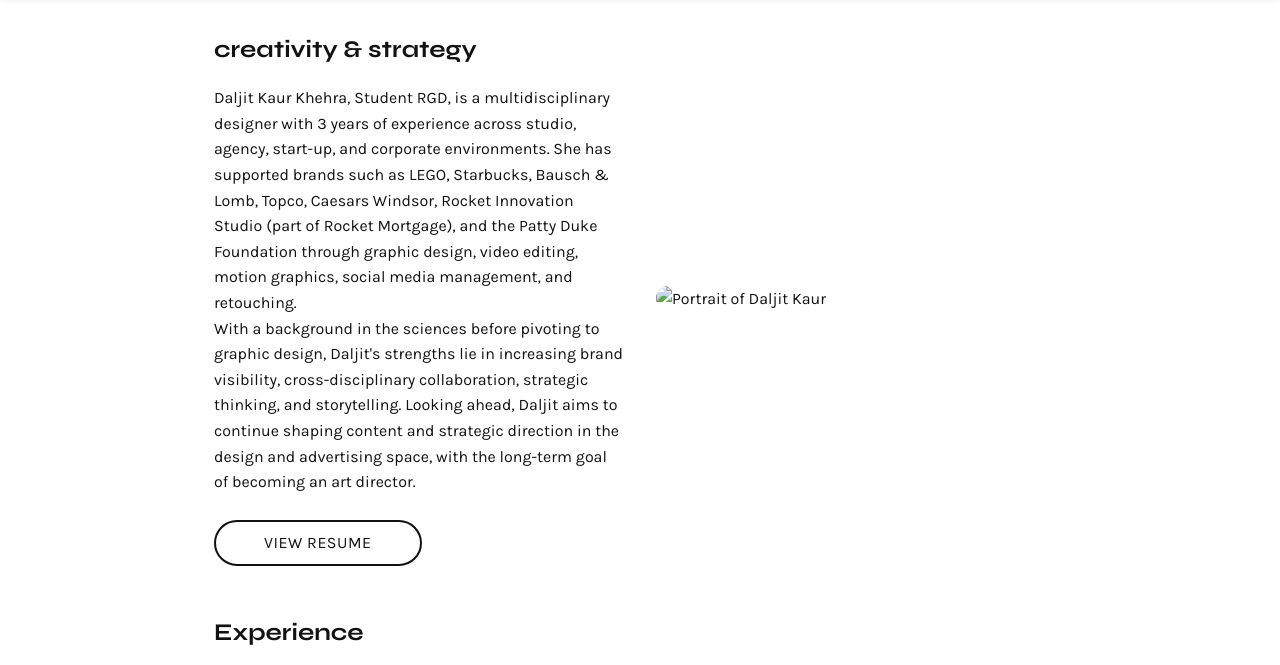
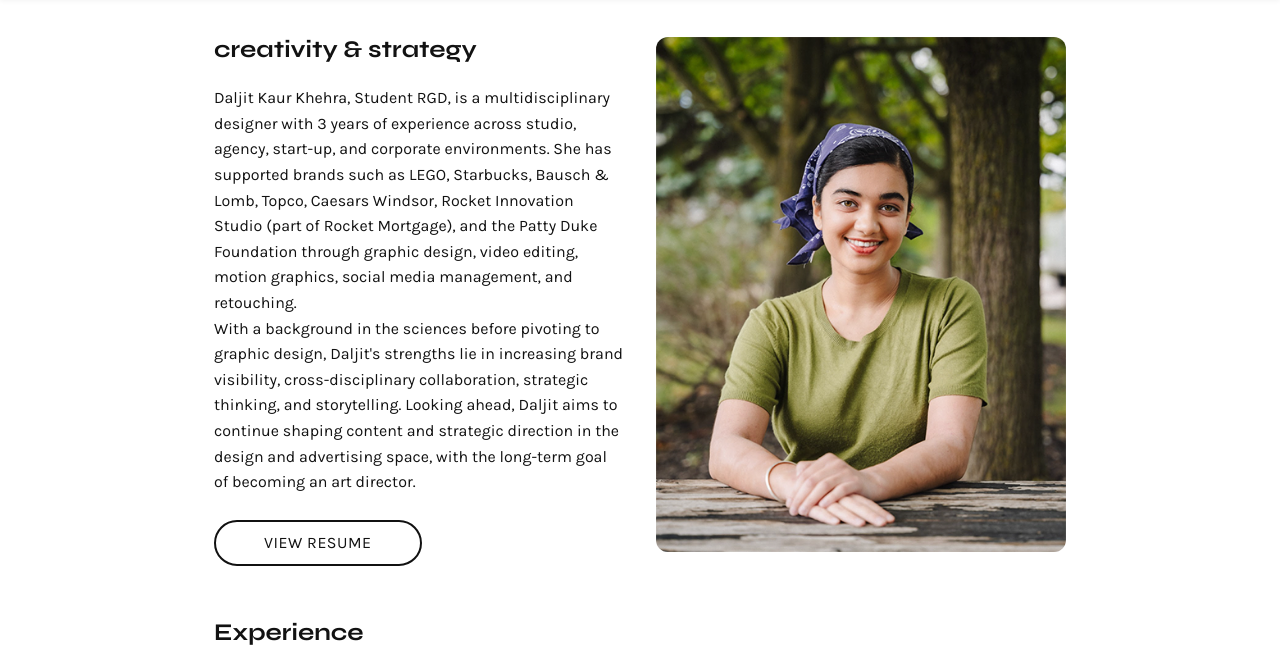
Before and after one commit to daljit-kk/2025portfolio, a plain HTML site: page about-two.html in a window 1280 px wide. Shown: the part 69-734 px from the top of the page. Drawn offline with Linux system fonts and the light colour scheme.

Commit message:
Add files via upload

```diff
--- a/about-two.html
+++ b/about-two.html
@@ -324,7 +324,7 @@
       </div>
 
       <div class="about-photo">
-        <img src="Screenshot 2025-09-14 at 9.23.03 PM.png" alt="Portrait of Daljit Kaur">
+        <img src="img/profile.png" alt="Portrait of Daljit Kaur">
       </div>
     </section>
 
```
